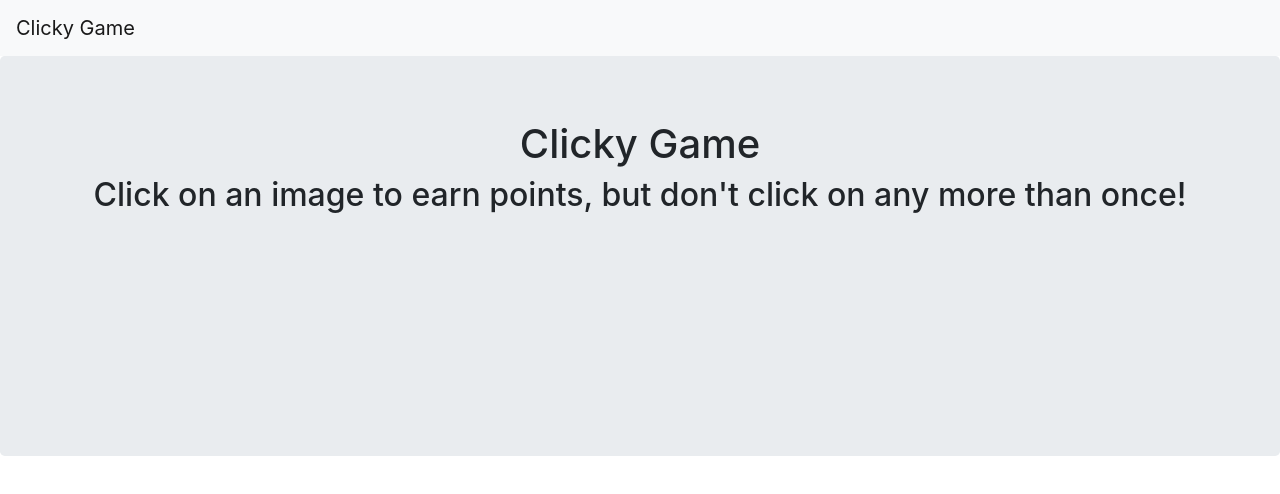
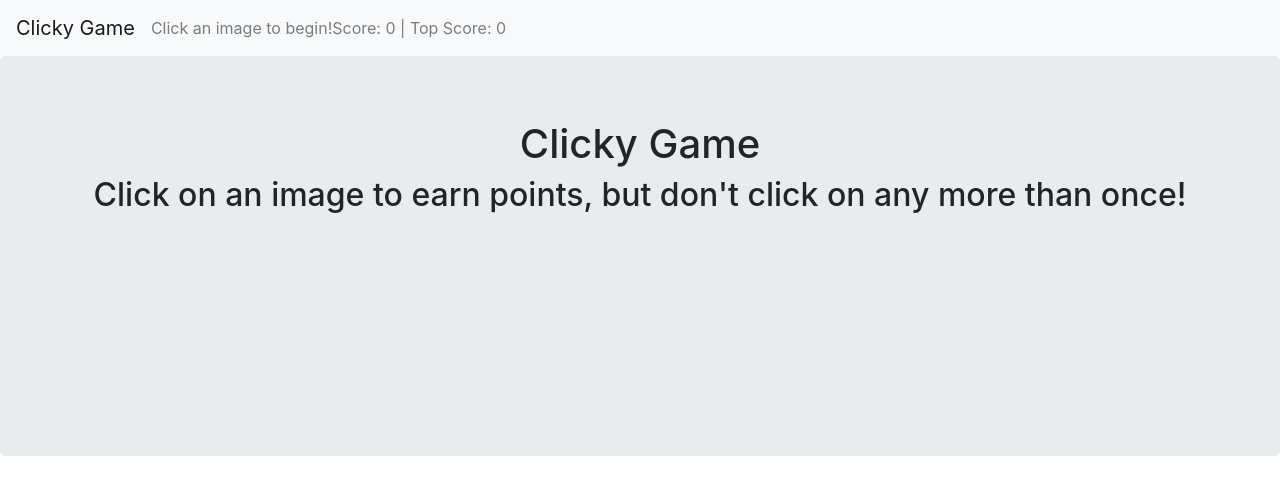
Before and after one commit to chris-warner/Clicky-Game, a React (Create React App) app: page / in a window 1280 px wide. Shown: the top 494 px of the page. Built offline with nearby package versions, Linux system fonts and the light colour scheme.

Commit message:
removed build

```diff
--- a/src/App.js
+++ b/src/App.js
@@ -6,7 +6,7 @@ import Jumbotron from './components/Jumbotron.jsx';
 function App() {
   return (
     <div className="App">
-      <Nav />
+      <Nav score={0} topscore={0}/>
       <Jumbotron />
     </div>
   );
--- a/src/components/Nav.jsx
+++ b/src/components/Nav.jsx
@@ -1,10 +1,13 @@
 import React from 'react';
 import Navbar from 'react-bootstrap/Navbar'
+import Score from './Score';
 
-function Nav() {
+function Nav(props) {
     return (
         <Navbar bg="light">
         <Navbar.Brand href="#home">Clicky Game</Navbar.Brand>
+        <Navbar.Text>Click an image to begin!</Navbar.Text>
+        <Score score={props.score} topscore={props.topscore} />
         </Navbar>
         );
 }
```
Also changed, not shown: 9 other files (tests, documents, lock files or other folders).
